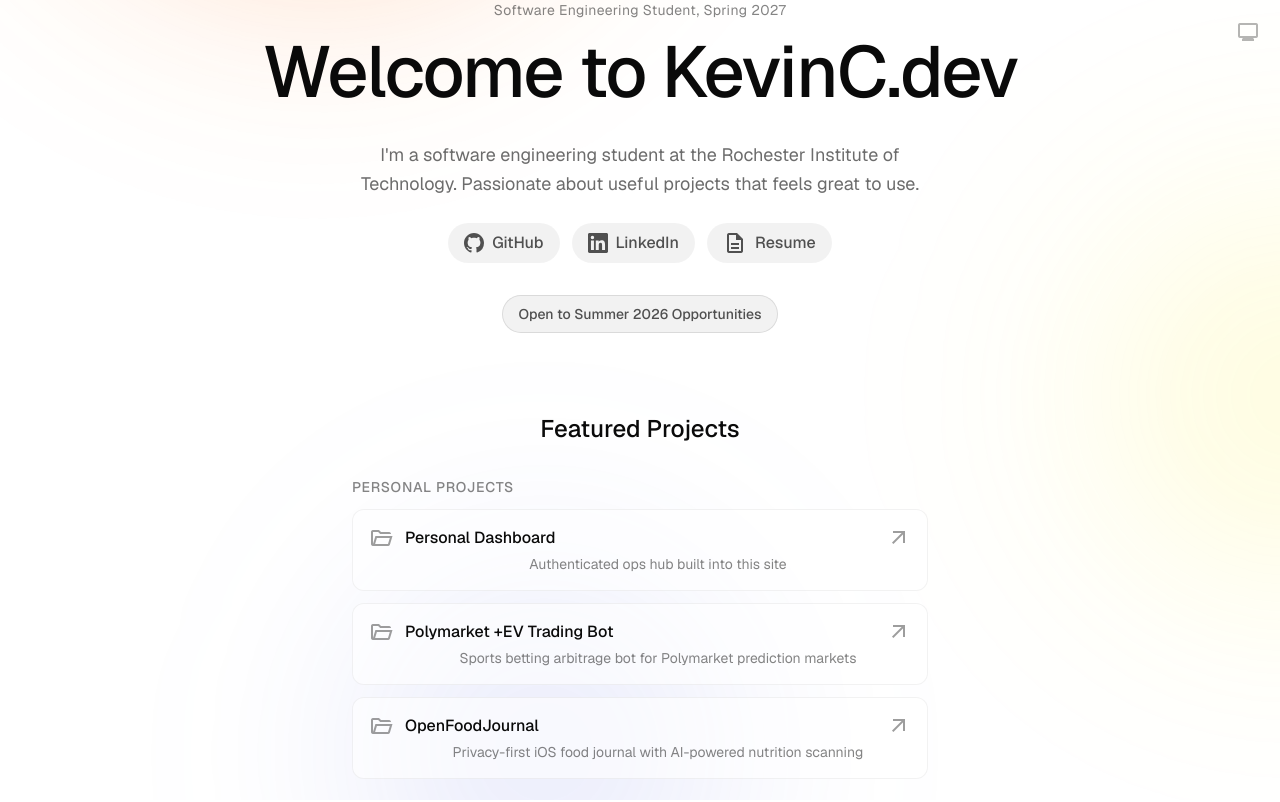
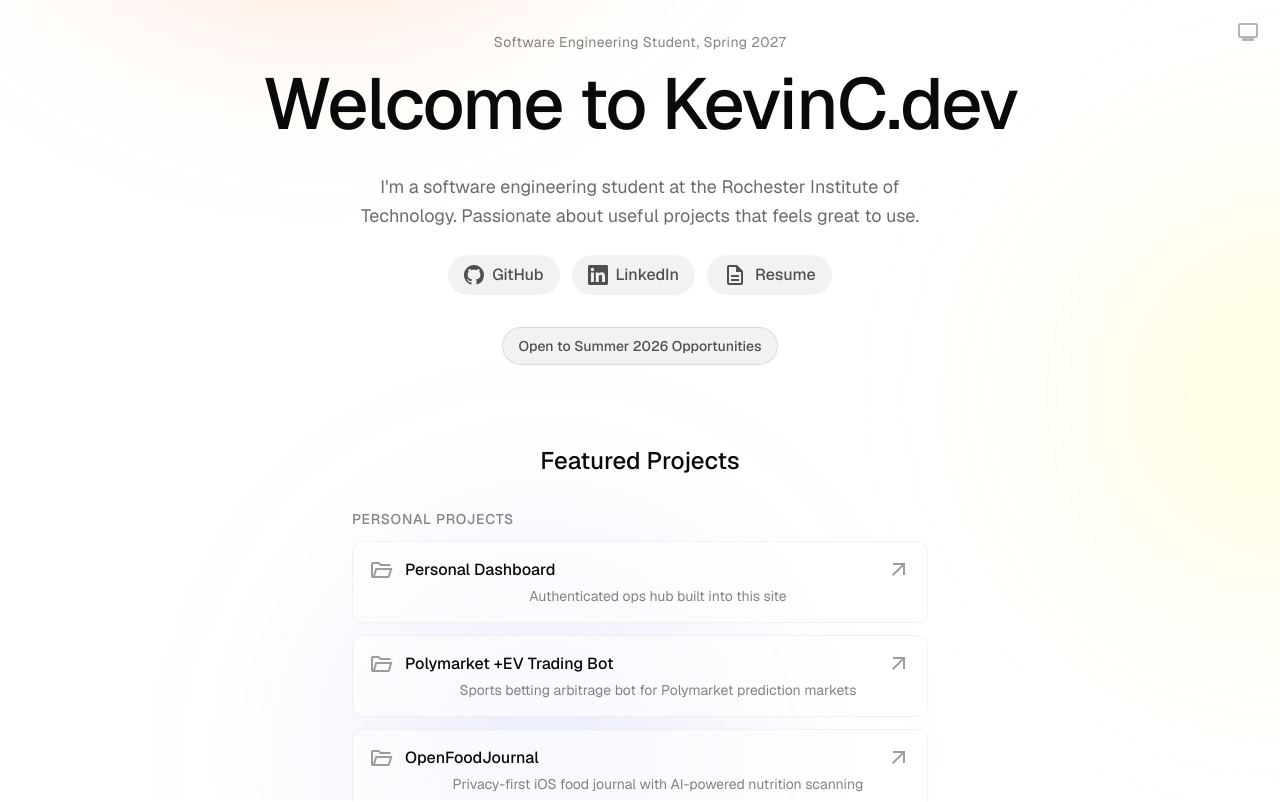
Before and after one commit to kvn8888/kvn8888.github.io, a Next.js app in the folder homepage/: page / in a window 1280 px wide. Shown: the top 802 px of the page. Built offline with nearby package versions, Linux system fonts and the light colour scheme.

Commit message:
fix: add padding to the main content container in the Home component

```diff
--- a/homepage/src/app/page.tsx
+++ b/homepage/src/app/page.tsx
@@ -145,7 +145,7 @@ export default function Home() {
       </div>
 
       {/* Content with staggered blur reveal animation */}
-      <div className="text-center max-w-4xl mx-auto relative z-10">
+      <div className="text-center max-w-4xl mx-auto relative z-10 pt-8">
         {/* Small tagline — visible immediately, no opacity:0 animation */}
         <p className="text-sm text-foreground/50 mb-4 tracking-wide">Software Engineering Student, Spring 2027</p>
 
```
